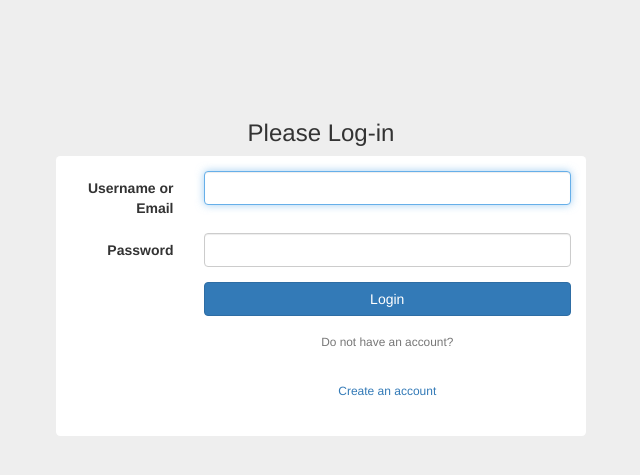
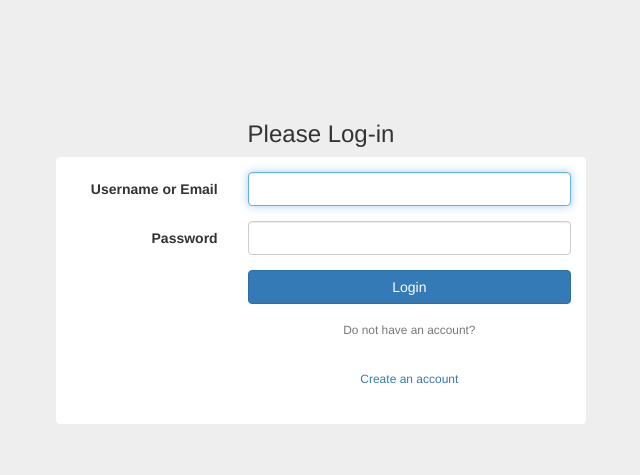
Before and after one commit to alexanderleyba/CodeIT, a PHP site: page /login.php in a window 1280 px wide. Shown: the top 475 px of the page, without its empty margins (319-959 px from the left). Run offline with PHP 8.4, Linux system fonts and the light colour scheme.

Commit message:
Workin on Loggin in.
+ Auth class -> added login method .
+ Helper class -> added 2 methods to work with $_SESSION
+ DB wrapper class ->added method for getting first result.
+

```diff
--- a/Classes/DB.php
+++ b/Classes/DB.php
@@ -130,6 +130,11 @@ class DB
 	    return false;
 	 }
 
+	// getter for fisrst in results
+	public function first(){
+	 	return $this->results()[0];
+	}
+
 	// getter for Errors
 	public function error(){
 		return $this->error;
--- a/Classes/Helper.php
+++ b/Classes/Helper.php
@@ -60,4 +60,14 @@ class Helper
 		return random_bytes($length);
 	}
 
+	public static function Session_save($name,$value){
+		return $_SESSION[$name] = $value;
+	}
+
+	public static function  Session_delete($name){
+		if(isset($_SESSION[$name])){
+			unset($_SESSION[$name]);
+		}
+	}
+
 }
--- a/index.php
+++ b/index.php
@@ -1,6 +1,6 @@
 <?php
     require_once 'core/init.php';
-
+    echo $_SESSION['user'];
 ?>
 
 <!DOCTYPE html>
--- a/login.php
+++ b/login.php
@@ -1,3 +1,24 @@
+<?php
+    require_once 'Core/init.php';
+
+    if(Helper::checkInput()){
+        $validate = new Validator();
+        $rules = [
+            'login' => ['name'=>'Login','required'=>true],
+            'password'=>['name'=>'Password','required'=>true]
+        ];
+	    $validation = $validate->validate($_POST,$rules);
+        if($validation->status()){
+            $Auth = new Auth();
+            $login = $Auth->login(Helper::getInput('login'),Helper::getInput('password'));
+            if($login){
+                Helper::redirect('index.php');
+            }
+        }
+    }
+
+?>
+
 <!DOCTYPE html>
 <html lang="en">
 <head>
@@ -10,36 +31,45 @@
 </head>
 <body>
 <div class="container form">
+    <div class="row">
+        <div class="col-lg-4 col-lg-offset-4">
+			<?php
+			if(Helper::checkInput()){
+				$validation->generateErrorHTML();
+			}
+			?>
+        </div>
+    </div>
 	<div class="row">
 		<div class="col-lg-12">
 			<div class="text-center">
 				<h3>Please Log-in</h3>
-				<form role="form" class="form-horizontal" action="#">
+				<form role="form" class="form-horizontal" action="#" method="post">
 					<div class="form-group">
-						<label for="login" class="col-sm-3 control-label">Username or Email</label>
-						<div class="col-sm-9">
-							<input type="text" id="login" class="form-control" autofocus>
+						<label for="login" class="col-sm-4 control-label">Username or Email</label>
+						<div class="col-sm-8">
+							<input type="text" id="login" name="login" class="form-control" autofocus>
 						</div>
 					</div>
 					<div class="form-group">
-						<label for="password" class="col-sm-3 control-label">Password</label>
-						<div class="col-sm-9">
-							<input type="password" id="password" class="form-control" autofocus>
+						<label for="password" class="col-sm-4 control-label">Password</label>
+						<div class="col-sm-8">
+							<input type="password" id="password" name="password" class="form-control" autofocus>
 						</div>
 					</div>
 					<div class="form-group">
-						<label for="password" class="col-sm-3 control-label"></label>
-						<div class="col-sm-9">
+						<label for="password" class="col-sm-4 control-label"></label>
+						<div class="col-sm-8">
 							<button type="submit" class="btn btn-primary btn-block">Login</button>
 						</div>
 					</div>
 					<div class="form-group">
-						<div class="col-sm-9 col-sm-offset-3">
+						<div class="col-sm-8 col-sm-offset-4">
 							<p class="text-muted text-center"><small>Do not have an account?</small></p>
 						</div>
 					</div>
 					<div class="form-group">
-						<div class="col-sm-9 col-sm-offset-3">
+						<div class="col-sm-8 col-sm-offset-4">
 							<a class="btn btn-sm btn-white btn-block" href="register.php">Create an account</a>
 						</div>
 					</div>
--- a/register.php
+++ b/register.php
@@ -70,6 +70,8 @@
 			          'registration_time' => strtotime(date('Y-m-d H:i:s'))
                       )
                   );
+
+		          Helper::redirect('index.php');
               } catch(Exception $e) {
 	               die($e->getMessage());
               }
```
Also changed, not shown: Classes/Auth.php (+16 -1 lines).
